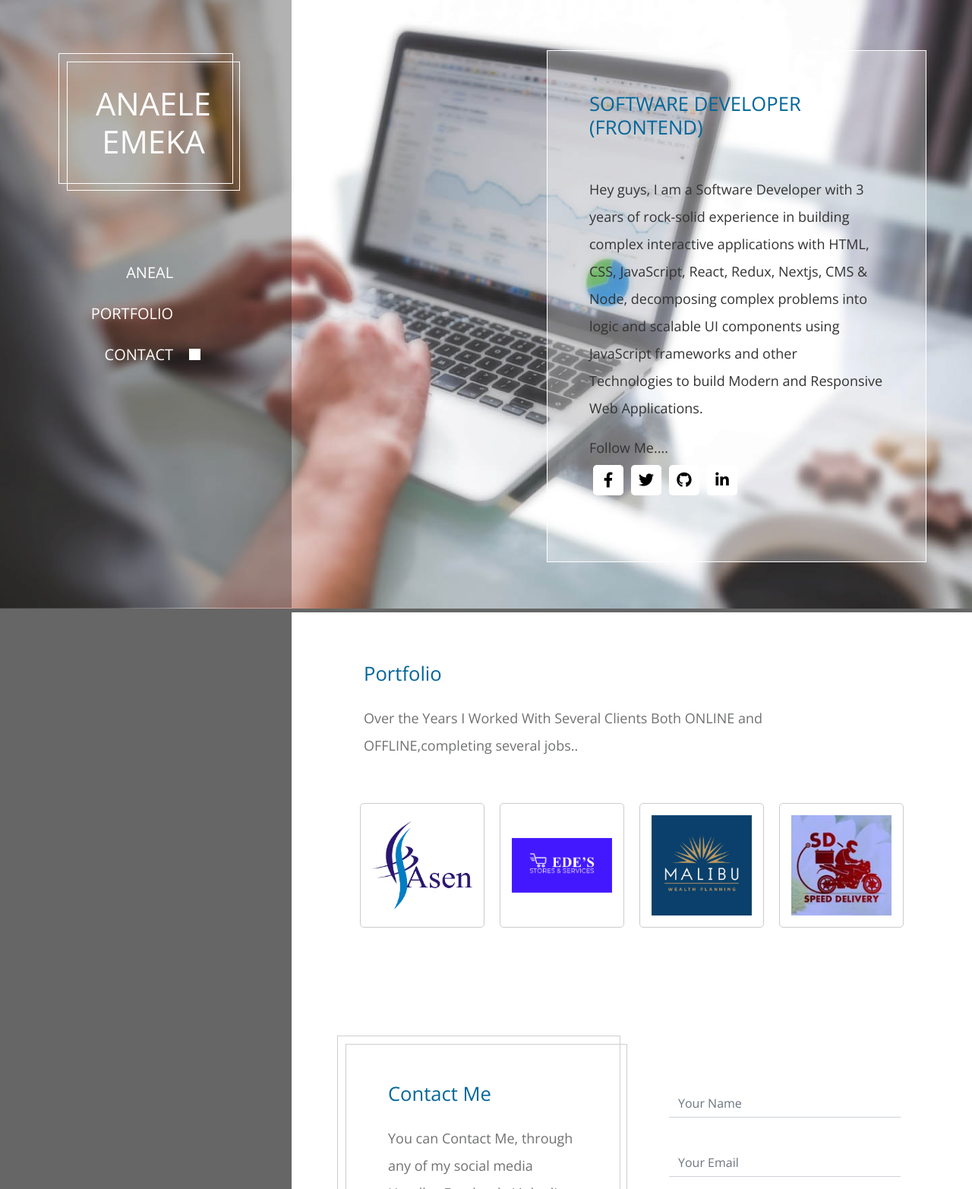
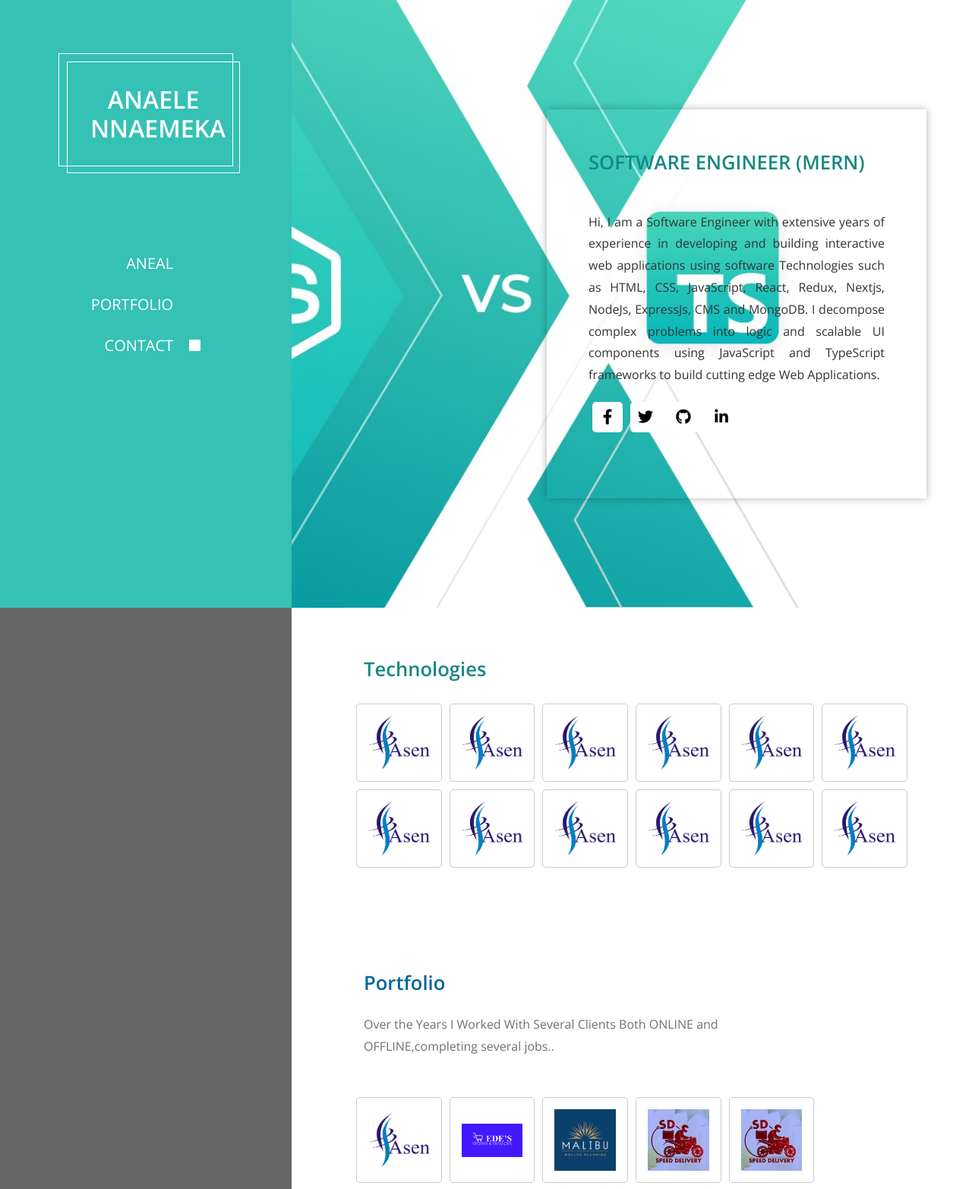
Before and after one commit to Aneal250/Aneal250.github.io, a plain HTML site: page index.html in a window 1280 px wide. Shown: the top 1565 px of the page at 76% size. Drawn offline with nearby package versions, Linux system fonts and the light colour scheme.

Commit message:
updated changes

```diff
--- a/css/templatemo-dream-pulse.css
+++ b/css/templatemo-dream-pulse.css
@@ -16,7 +16,12 @@ body {
 }
 
 p {
-  line-height: 2;
+	line-height: 1.8;
+	font-size: 1rem;
+}
+
+.text-justify {
+	text-align: justify;
 }
 
 a {
@@ -36,19 +41,23 @@ a {
 .tm-color-primary {
 	color: #069;
 }
+.tm-color-main {
+	color: #168882;
+}
 
 .tm-color-gray {
 	color: #333;
 }
 
 .tm-bg-black-transparent {
-  background-color: rgba(0, 0, 0, 0.3);
+	/* background-color: rgb(56, 194, 179, 0.5); */
+	background-color: rgb(53, 193, 180);
 }
 
-.tm-bg-white-transparent {
-  background-color: rgba(255, 255, 255, 0.3);
+/* .tm-bg-white-transparent {
+	background-color: rgb(56, 194, 179, 0.5);
 	border: 1px solid white;
-}
+} */
 
 .tm-intro {
 	max-width: 500px;
@@ -56,10 +65,12 @@ a {
 	padding: 55px;
 	margin-right: 0;
 	margin-left: auto;
+	box-shadow: 0 0 10px rgba(0, 0, 0, 0.3);
 }
 
 .tm-section-title {
 	font-size: 1.6rem;
+	font-weight: 900;
 }
 
 .parallax-window {
@@ -81,7 +92,8 @@ a {
 }
 
 .tm-brand {
-  font-size: 2.6rem;
+	font-size: 2rem;
+	font-weight: 800;
 }
 
 .tm-brand-box {
@@ -224,7 +236,7 @@ a {
 
 .tm-social-link:hover,
 .tm-social-link:focus {
-  background-color: #d9d9d9;
+	background-color: #38c2b2;
 	color: white;
 }
 
@@ -484,7 +496,13 @@ figure.effect-bubba:hover p {
 }
 
 .tm-img-wrap {
-  padding: 10px;
+	padding: 5px;
+}
+
+.tm-img-wrap:hover {
+	padding: 8px;
+	/* shadow */
+	box-shadow: 0 0 10px rgba(0, 0, 0, 0.2);
 }
 
 .tm-img-wrap a {
@@ -578,7 +596,7 @@ figure.effect-bubba:hover p {
 
 @media (max-width: 991px) {
 	.tm-bg-black-transparent {
-    background-color: rgba(0, 0, 0, 0.5);
+		background-color: rgb(56, 194, 179, 0.5);
 	}
 
 	.tm-brand-box {
--- a/index.html
+++ b/index.html
@@ -30,7 +30,7 @@ https://templatemo.com/tm-536-dream-pulse
               <div class="tm-brand-box">
                 <div class="tm-double-border-1">
                   <div class="tm-double-border-2">
-                    <h1 class="tm-brand text-uppercase">ANAELE EMEKA</h1>
+                    <h1 class="tm-brand text-uppercase">ANAELE NNAEMEKA</h1>
                   </div>
                 </div>
               </div>
@@ -65,17 +65,17 @@ https://templatemo.com/tm-536-dream-pulse
             <div
               class="parallax-window"
               data-parallax="scroll"
-              data-image-src="img/dream-pulse-header.jpg">
+              data-image-src="img/bg_img.jpg">
               <div class="tm-section-wrap">
                 <section id="intro" class="tm-section">
-                    <div class="tm-bg-white-transparent tm-intro">
-                        <h2 class="tm-section-title mb-5 text-uppercase tm-color-primary">Software Developer (Frontend)</h2>
-                        <p class="tm-color-gray">
-                          Hey guys, I am a Software Developer with 3 years of rock-solid experience in building complex interactive applications with HTML, CSS, JavaScript, React, Redux, Nextjs, CMS & Node, decomposing complex problems into logic and scalable UI components using JavaScript frameworks and
-                          other Technologies to build Modern and Responsive Web Applications.
+                    <div class=" tm-intro">
+                        <h2 class="tm-section-title mb-5 text-uppercase tm-color-main">Software Engineer (MERN)</h2>
+                        <p class="tm-color-gray text-justify">
+                          Hi, I am a Software Engineer with extensive years of experience in developing and building interactive web applications using software Technologies such as HTML,
+                          CSS, JavaScript, React, Redux, Nextjs, NodeJs, ExpressJs, CMS and MongoDB. I decompose complex problems into logic and scalable UI components using JavaScript and TypeScript frameworks to build cutting edge Web Applications.
                         </p>
                         <p class="mb-0 tm-color-gray">
-                            Follow Me....
+
                             <ul class="nav flex-row tm-social-links">
                               <li class="nav-item">
                                 <a href="https://facebook.com/aneal.emekah" class="nav-link tm-social-link">
@@ -104,6 +104,89 @@ https://templatemo.com/tm-536-dream-pulse
             </div>
           </div>
 
+          <!-- Technologies used -->
+           <div class="tm-section-wrap bg-white">
+            <section id="clients" class="row tm-section">
+              <div class="col-12 tm-section-pad">
+                  <div class="tm-flex-item-left">
+                      <div class="tm-w-80">
+                          <h2 class="tm-color-main tm-section-title mb-4">Technologies</h2>
+                      </div>
+
+                      <div class="row tm-clients-images">
+                        <div class="col-xl-2 col-lg-6 col-md-2 col-sm-6 tm-img-wrap">
+                          <a href="https://asenexpress.com/">
+                            <img src="img/Asen.png" alt="Client Image" class="img-fluid tm-client-img" />
+                          </a>
+                        </div>
+                        <div class="col-xl-2 col-lg-6 col-md-2 col-sm-6 tm-img-wrap">
+                          <a href="https://asenexpress.com/">
+                            <img src="img/Asen.png" alt="Client Image" class="img-fluid tm-client-img" />
+                          </a>
+                        </div>
+                        <div class="col-xl-2 col-lg-6 col-md-2 col-sm-6 tm-img-wrap">
+                          <a href="https://asenexpress.com/">
+                            <img src="img/Asen.png" alt="Client Image" class="img-fluid tm-client-img" />
+                          </a>
+                        </div>
+                        <div class="col-xl-2 col-lg-6 col-md-2 col-sm-6 tm-img-wrap">
+                          <a href="https://asenexpress.com/">
+                            <img src="img/Asen.png" alt="Client Image" class="img-fluid tm-client-img" />
+                          </a>
+                        </div>
+                        <div class="col-xl-2 col-lg-6 col-md-2 col-sm-6 tm-img-wrap">
+                          <a href="https://asenexpress.com/">
+                            <img src="img/Asen.png" alt="Client Image" class="img-fluid tm-client-img" />
+                          </a>
+                        </div>
+                         <div class="col-xl-2 col-lg-6 col-md-2 col-sm-6 tm-img-wrap">
+                          <a href="https://asenexpress.com/">
+                            <img src="img/Asen.png" alt="Client Image" class="img-fluid tm-client-img" />
+                          </a>
+                        </div>
+
+                      </div>
+
+
+                       <div class="row tm-clients-images">
+                        <div class="col-xl-2 col-lg-6 col-md-2 col-sm-6 tm-img-wrap">
+                          <a href="https://asenexpress.com/">
+                            <img src="img/Asen.png" alt="Client Image" class="img-fluid tm-client-img" />
+                          </a>
+                        </div>
+                        <div class="col-xl-2 col-lg-6 col-md-2 col-sm-6 tm-img-wrap">
+                          <a href="https://asenexpress.com/">
+                            <img src="img/Asen.png" alt="Client Image" class="img-fluid tm-client-img" />
+                          </a>
+                        </div>
+                        <div class="col-xl-2 col-lg-6 col-md-2 col-sm-6 tm-img-wrap">
+                          <a href="https://asenexpress.com/">
+                            <img src="img/Asen.png" alt="Client Image" class="img-fluid tm-client-img" />
+                          </a>
+                        </div>
+                        <div class="col-xl-2 col-lg-6 col-md-2 col-sm-6 tm-img-wrap">
+                          <a href="https://asenexpress.com/">
+                            <img src="img/Asen.png" alt="Client Image" class="img-fluid tm-client-img" />
+                          </a>
+                        </div>
+                        <div class="col-xl-2 col-lg-6 col-md-2 col-sm-6 tm-img-wrap">
+                          <a href="https://asenexpress.com/">
+                            <img src="img/Asen.png" alt="Client Image" class="img-fluid tm-client-img" />
+                          </a>
+                        </div>
+                         <div class="col-xl-2 col-lg-6 col-md-2 col-sm-6 tm-img-wrap">
+                          <a href="https://asenexpress.com/">
+                            <img src="img/Asen.png" alt="Client Image" class="img-fluid tm-client-img" />
+                          </a>
+                        </div>
+
+                      </div>
+
+                  </div>
+              </div>
+            </section>
+          </div>
+
 
 
 
@@ -120,22 +203,27 @@ https://templatemo.com/tm-536-dream-pulse
                       </div>
 
                       <div class="row tm-clients-images">
-                        <div class="col-xl-3 col-lg-6 col-md-4 col-sm-6 tm-img-wrap">
+                        <div class="col-xl-2 col-lg-6 col-md-4 col-sm-6 tm-img-wrap">
                           <a href="https://asenexpress.com/">
                             <img src="img/Asen.png" alt="Client Image" class="img-fluid tm-client-img" />
                           </a>
                         </div>
-                        <div class="col-xl-3 col-lg-6 col-md-4 col-sm-6 tm-img-wrap">
+                        <div class="col-xl-2 col-lg-6 col-md-4 col-sm-6 tm-img-wrap">
                           <a href="https://edes-frontend.vercel.app/">
                             <img src="img/Edes.png" alt="Client Image" class="img-fluid tm-client-img" />
                           </a>
                         </div>
-                        <div class="col-xl-3 col-lg-6 col-md-4 col-sm-6 tm-img-wrap">
+                        <div class="col-xl-2 col-lg-6 col-md-4 col-sm-6 tm-img-wrap">
                           <a href="https://malibuwealthplanning.com/">
                             <img src="img/Malibu.png" alt="Client Image" class="img-fluid tm-client-img" />
                           </a>
                         </div>
-                        <div class="col-xl-3 col-lg-6 col-md-4 col-sm-6 tm-img-wrap">
+                        <div class="col-xl-2 col-lg-6 col-md-4 col-sm-6 tm-img-wrap">
+                          <a href="https://web.facebook.com/Speed-Delivery-108428994283437">
+                            <img src="img/SpeedDelivery.jpg" alt="Client Image" class="img-fluid tm-client-img" />
+                          </a>
+                        </div>
+                         <div class="col-xl-2 col-lg-6 col-md-4 col-sm-6 tm-img-wrap">
                           <a href="https://web.facebook.com/Speed-Delivery-108428994283437">
                             <img src="img/SpeedDelivery.jpg" alt="Client Image" class="img-fluid tm-client-img" />
                           </a>
```
Also changed, not shown: img/bg_img.jpg (added), img/bg_img_2.jpg (added). Lines whose indentation alone changed are shown as unchanged.
